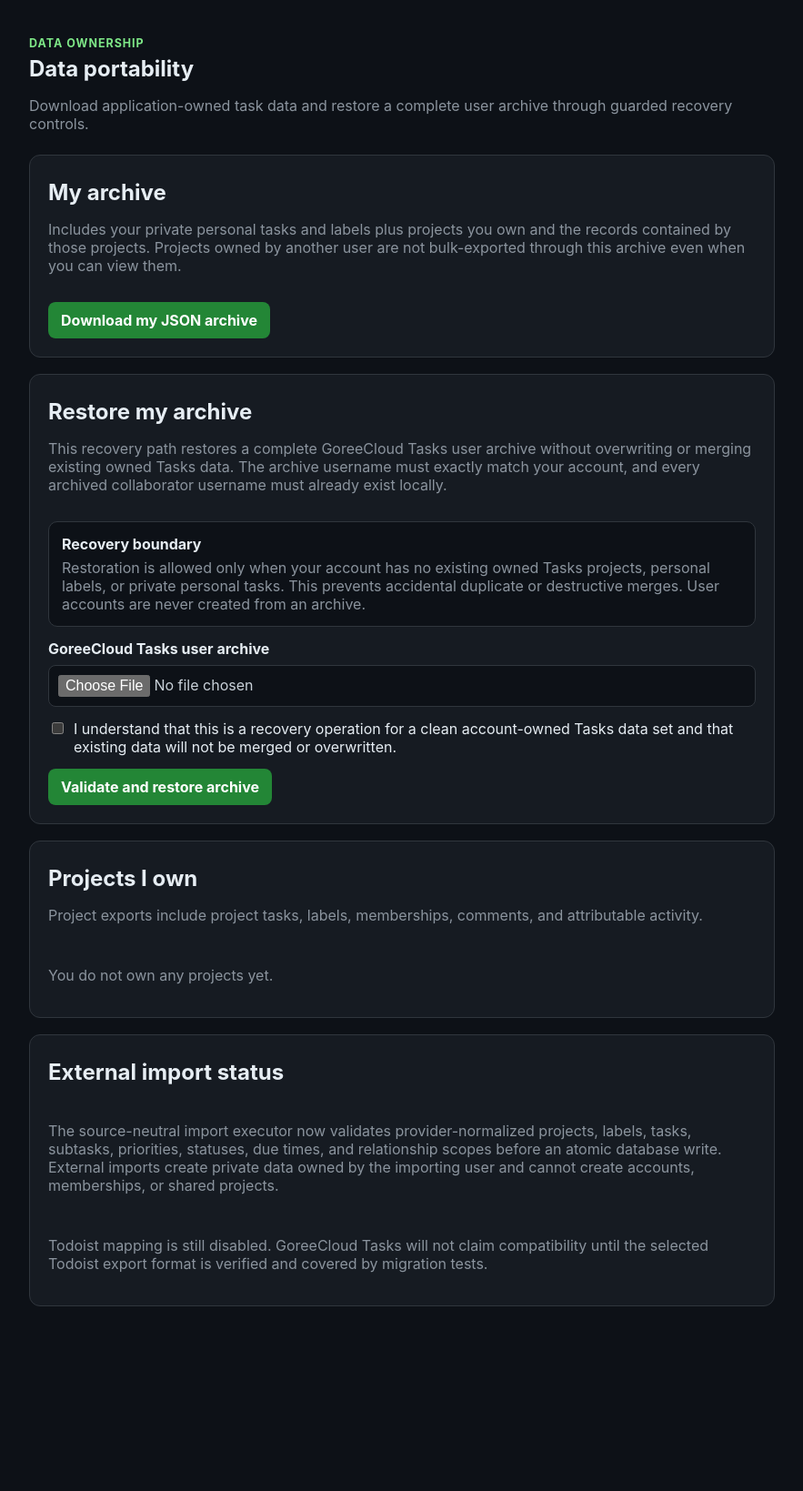
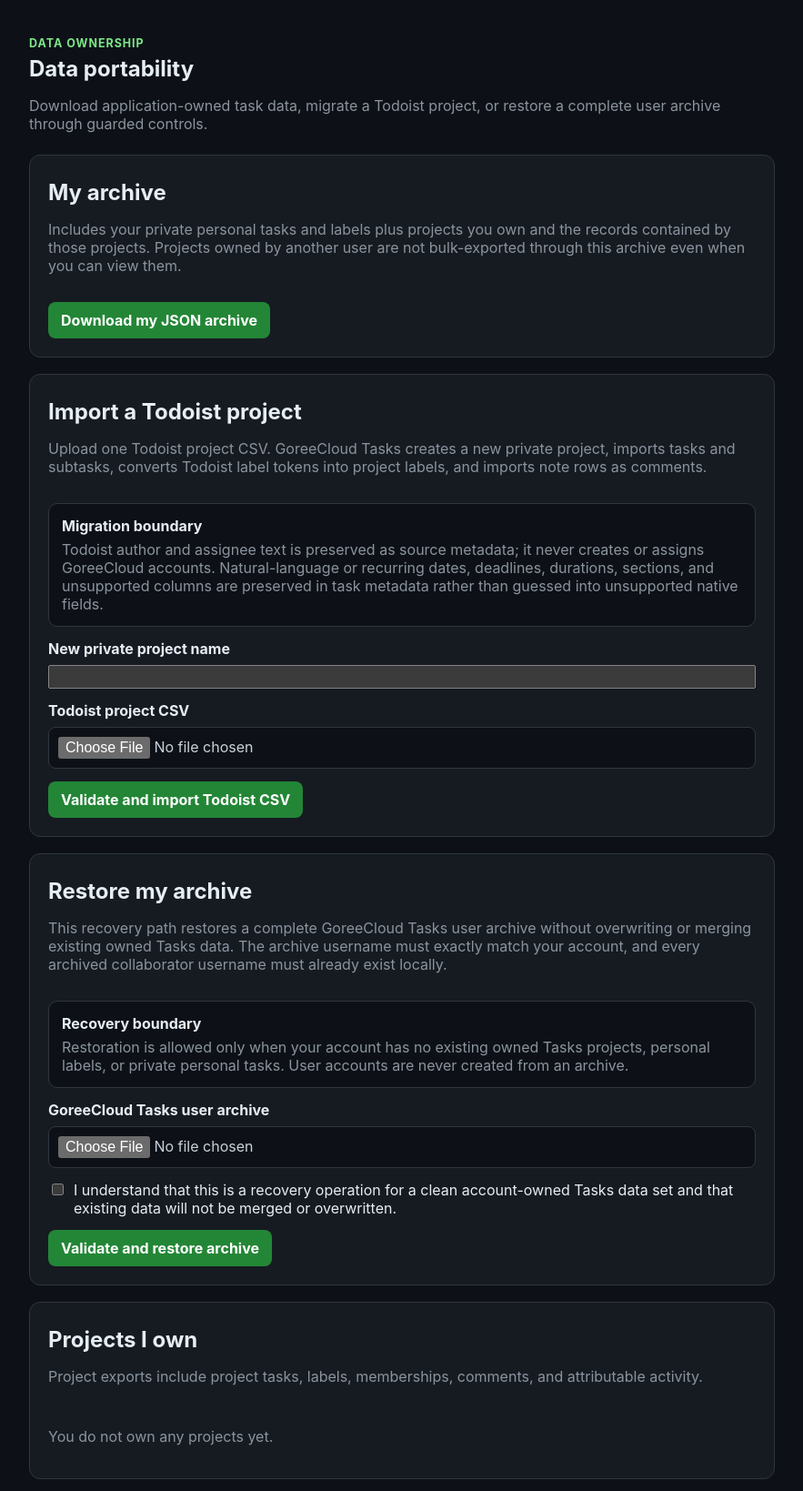
Before and after one commit to GoreeCloud/goreecloud-tasks, a Django app: page /data/ in a window 1280 px wide. Shown: the part 64-1703 px from the top of the page at 91% size, without its empty margins (198-1081 px from the left). Before the commit the page ends 1500 px from the top, so only its background shows below. Run offline with Django 5.2, Linux system fonts and the light colour scheme; the visitor is signed in with stand-in values (Sample User, id 1); data that the repository does not hold is empty; parts of the project's set-up code (start-up, migrations or seed data) failed here and were passed over.

Commit message:
Add Todoist CSV import interface

```diff
--- a/templates/portability/index.html
+++ b/templates/portability/index.html
@@ -8,85 +8,64 @@
     <div>
       <p class="eyebrow">Data ownership</p>
       <h1>Data portability</h1>
-      <p>Download application-owned task data and restore a complete user archive through guarded recovery controls.</p>
+      <p>Download application-owned task data, migrate a Todoist project, or restore a complete user archive through guarded controls.</p>
     </div>
   </div>
 
   {% if restore_error %}
-    <div class="status-banner error-banner" role="alert">
-      <strong>Restore blocked.</strong>
-      <span>{{ restore_error }}</span>
-    </div>
+    <div class="status-banner error-banner" role="alert"><strong>Restore blocked.</strong><span>{{ restore_error }}</span></div>
   {% endif %}
-
   {% if restore_summary %}
     <div class="status-banner success-banner" role="status">
       <strong>Archive restored.</strong>
-      <span>
-        {{ restore_summary.projects_restored }} project{{ restore_summary.projects_restored|pluralize }},
-        {{ restore_summary.memberships_restored }} membership{{ restore_summary.memberships_restored|pluralize }},
-        {{ restore_summary.labels_restored }} label{{ restore_summary.labels_restored|pluralize }},
-        {{ restore_summary.tasks_restored }} task{{ restore_summary.tasks_restored|pluralize }},
-        {{ restore_summary.comments_restored }} comment{{ restore_summary.comments_restored|pluralize }}, and
-        {{ restore_summary.activity_events_restored }} activity event{{ restore_summary.activity_events_restored|pluralize }} restored.
-      </span>
+      <span>{{ restore_summary.projects_restored }} project{{ restore_summary.projects_restored|pluralize }}, {{ restore_summary.memberships_restored }} membership{{ restore_summary.memberships_restored|pluralize }}, {{ restore_summary.labels_restored }} label{{ restore_summary.labels_restored|pluralize }}, {{ restore_summary.tasks_restored }} task{{ restore_summary.tasks_restored|pluralize }}, {{ restore_summary.comments_restored }} comment{{ restore_summary.comments_restored|pluralize }}, and {{ restore_summary.activity_events_restored }} activity event{{ restore_summary.activity_events_restored|pluralize }} restored.</span>
+    </div>
+  {% endif %}
+  {% if todoist_error %}
+    <div class="status-banner error-banner" role="alert"><strong>Todoist import blocked.</strong><span>{{ todoist_error }}</span></div>
+  {% endif %}
+  {% if todoist_summary %}
+    <div class="status-banner success-banner" role="status">
+      <strong>Todoist project imported.</strong>
+      <span>{{ todoist_project_name }}: {{ todoist_summary.tasks_created }} task{{ todoist_summary.tasks_created|pluralize }}, {{ todoist_summary.labels_created }} label{{ todoist_summary.labels_created|pluralize }}, and {{ todoist_summary.comments_created }} comment{{ todoist_summary.comments_created|pluralize }} imported into a new private project.</span>
     </div>
   {% endif %}
 
   <section class="panel stack-gap">
-    <div>
-      <h2>My archive</h2>
-      <p>Includes your private personal tasks and labels plus projects you own and the records contained by those projects. Projects owned by another user are not bulk-exported through this archive even when you can view them.</p>
-    </div>
+    <div><h2>My archive</h2><p>Includes your private personal tasks and labels plus projects you own and the records contained by those projects. Projects owned by another user are not bulk-exported through this archive even when you can view them.</p></div>
     <a class="button" href="{% url 'portability:user_export' %}">Download my JSON archive</a>
   </section>
 
   <section class="panel stack-gap">
-    <div>
-      <h2>Restore my archive</h2>
-      <p>This recovery path restores a complete GoreeCloud Tasks user archive without overwriting or merging existing owned Tasks data. The archive username must exactly match your account, and every archived collaborator username must already exist locally.</p>
+    <div><h2>Import a Todoist project</h2><p>Upload one Todoist project CSV. GoreeCloud Tasks creates a new private project, imports tasks and subtasks, converts Todoist label tokens into project labels, and imports note rows as comments.</p></div>
+    <div class="recovery-note">
+      <strong>Migration boundary</strong>
+      <p>Todoist author and assignee text is preserved as source metadata; it never creates or assigns GoreeCloud accounts. Natural-language or recurring dates, deadlines, durations, sections, and unsupported columns are preserved in task metadata rather than guessed into unsupported native fields.</p>
     </div>
-    <div class="recovery-note">
-      <strong>Recovery boundary</strong>
-      <p>Restoration is allowed only when your account has no existing owned Tasks projects, personal labels, or private personal tasks. This prevents accidental duplicate or destructive merges. User accounts are never created from an archive.</p>
-    </div>
+    <form class="restore-form" method="post" action="{% url 'portability:import_todoist_csv' %}" enctype="multipart/form-data">
+      {% csrf_token %}
+      <label class="file-field"><span>New private project name</span><input type="text" name="project_name" maxlength="200" required></label>
+      <label class="file-field"><span>Todoist project CSV</span><input type="file" name="todoist_csv" accept="text/csv,.csv" required></label>
+      <button class="button" type="submit">Validate and import Todoist CSV</button>
+    </form>
+  </section>
+
+  <section class="panel stack-gap">
+    <div><h2>Restore my archive</h2><p>This recovery path restores a complete GoreeCloud Tasks user archive without overwriting or merging existing owned Tasks data. The archive username must exactly match your account, and every archived collaborator username must already exist locally.</p></div>
+    <div class="recovery-note"><strong>Recovery boundary</strong><p>Restoration is allowed only when your account has no existing owned Tasks projects, personal labels, or private personal tasks. User accounts are never created from an archive.</p></div>
     <form class="restore-form" method="post" action="{% url 'portability:restore_user_archive' %}" enctype="multipart/form-data">
       {% csrf_token %}
-      <label class="file-field">
-        <span>GoreeCloud Tasks user archive</span>
-        <input type="file" name="archive" accept="application/json,.json" required>
-      </label>
-      <label class="confirm-field">
-        <input type="checkbox" name="confirm_restore" value="yes" required>
-        <span>I understand that this is a recovery operation for a clean account-owned Tasks data set and that existing data will not be merged or overwritten.</span>
-      </label>
+      <label class="file-field"><span>GoreeCloud Tasks user archive</span><input type="file" name="archive" accept="application/json,.json" required></label>
+      <label class="confirm-field"><input type="checkbox" name="confirm_restore" value="yes" required><span>I understand that this is a recovery operation for a clean account-owned Tasks data set and that existing data will not be merged or overwritten.</span></label>
       <button class="button" type="submit">Validate and restore archive</button>
     </form>
   </section>
 
   <section class="panel stack-gap">
-    <div>
-      <h2>Projects I own</h2>
-      <p>Project exports include project tasks, labels, memberships, comments, and attributable activity.</p>
-    </div>
+    <div><h2>Projects I own</h2><p>Project exports include project tasks, labels, memberships, comments, and attributable activity.</p></div>
     {% if owned_projects %}
-      <ul class="simple-list">
-        {% for project in owned_projects %}
-          <li>
-            <span>{{ project.name }}</span>
-            <a href="{% url 'portability:project_export' project.pk %}">Download JSON</a>
-          </li>
-        {% endfor %}
-      </ul>
-    {% else %}
-      <p class="muted">You do not own any projects yet.</p>
-    {% endif %}
-  </section>
-
-  <section class="panel stack-gap">
-    <h2>External import status</h2>
-    <p>The source-neutral import executor now validates provider-normalized projects, labels, tasks, subtasks, priorities, statuses, due times, and relationship scopes before an atomic database write. External imports create private data owned by the importing user and cannot create accounts, memberships, or shared projects.</p>
-    <p>Todoist mapping is still disabled. GoreeCloud Tasks will not claim compatibility until the selected Todoist export format is verified and covered by migration tests.</p>
+      <ul class="simple-list">{% for project in owned_projects %}<li><span>{{ project.name }}</span><a href="{% url 'portability:project_export' project.pk %}">Download JSON</a></li>{% endfor %}</ul>
+    {% else %}<p class="muted">You do not own any projects yet.</p>{% endif %}
   </section>
 </section>
 {% endblock %}
```
